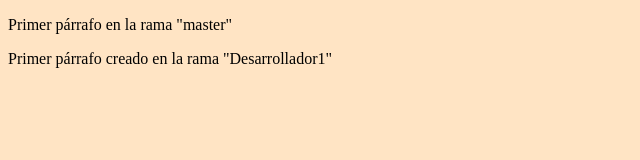
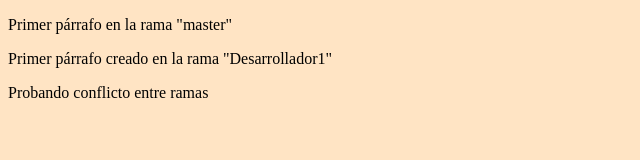
Before and after one commit to JaviJimenezFernandez/2023-PROYECTO-GIT-VISUAL-STUDIO, a plain HTML site: page index.html in a window 1280 px wide. Shown: the whole page, without its empty margins (0-640 px from the left). Drawn offline with Linux system fonts and the light colour scheme.

Commit message:
Modificación para probar conflicto en el merge

```diff
--- a/index.html
+++ b/index.html
@@ -21,6 +21,9 @@
         <p>Primer párrafo creado en la rama "Desarrollador1"</p>
 
 
+
+        <p>Probando conflicto entre ramas</p>
+
     </body>
 
 </html>
```
